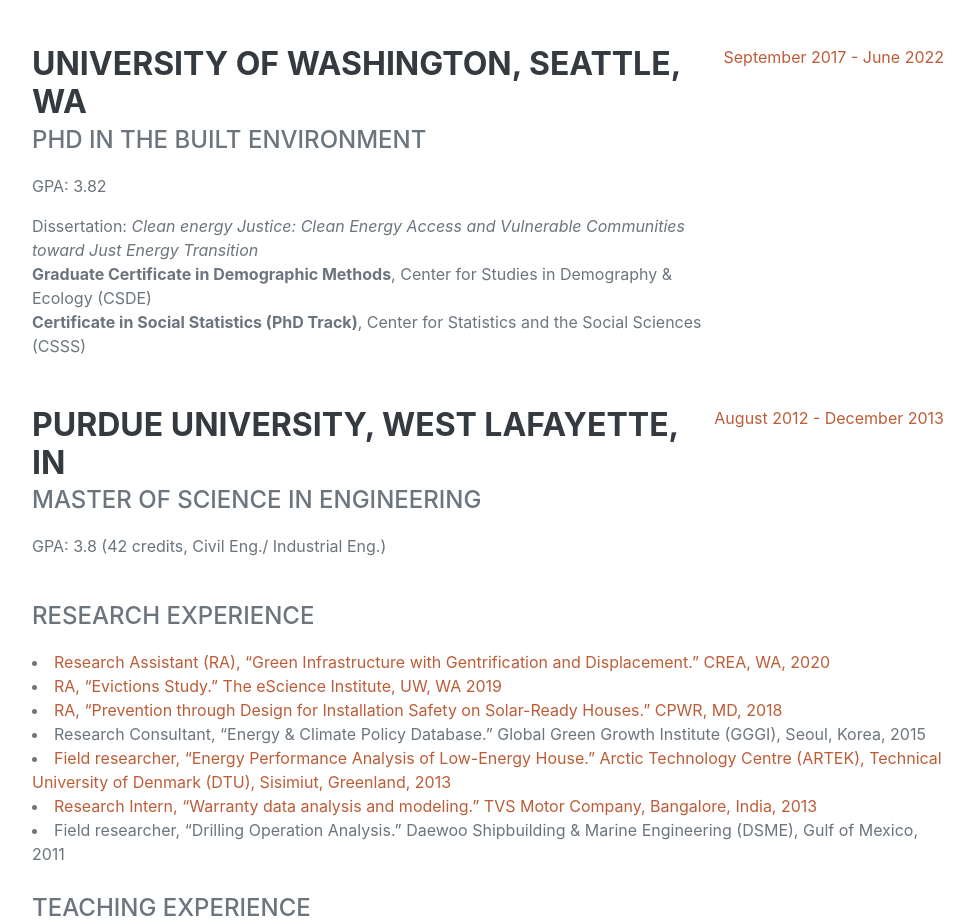
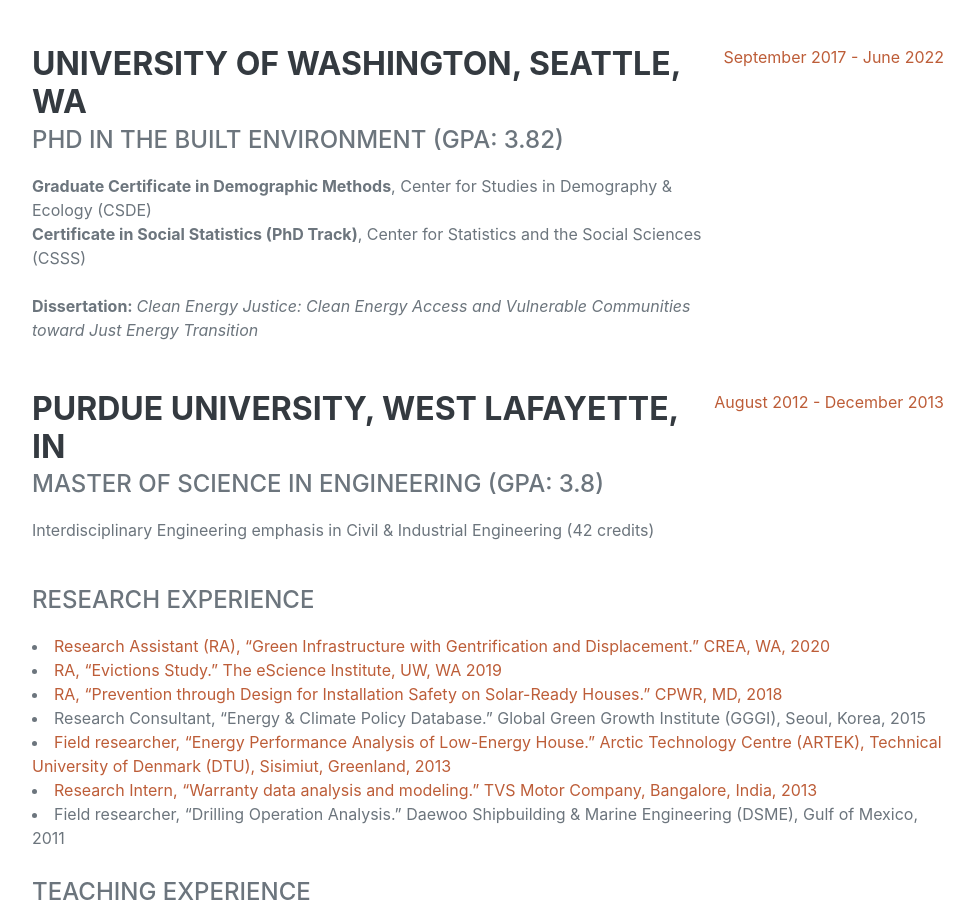
Before and after one commit to reconjohn/reconjohn.github.io, a website: page index.html in a window 1280 px wide. Shown: the part 1345-2267 px from the top of the page, without its empty margins (288-1262 px from the left). Drawn offline with nearby package versions, Linux system fonts and the light colour scheme; a web font is replaced by a local one.

```diff
--- a/index.html
+++ b/index.html
@@ -104,19 +104,21 @@
                     <div class="d-flex flex-column flex-md-row justify-content-between mb-5">
                         <div class="flex-grow-1">
                             <h3 class="mb-0">University of Washington, Seattle, WA</h3>
-                            <div class="subheading mb-3">PhD in the Built Environment </div>
-                            <p>GPA: 3.82</p>
-                            <div>Dissertation: <i>Clean energy Justice: Clean Energy Access and Vulnerable Communities toward Just Energy Transition</i></div>
+                            <div class="subheading mb-3">PhD in the Built Environment (GPA: 3.82)</div>
                             <div><b>Graduate Certificate in Demographic Methods</b>, Center for Studies in Demography & Ecology (CSDE)</div>
                             <div><b>Certificate in Social Statistics (PhD Track)</b>, Center for Statistics and the Social Sciences (CSSS)</div>
-                        </div>
+                            <br>
+
+                            <div><b>Dissertation: </b><i>Clean Energy Justice: Clean Energy Access and Vulnerable Communities toward Just Energy Transition</i></div>
+
+                          </div>
                         <div class="flex-shrink-0"><span class="text-primary">September 2017 - June 2022</span></div>
                     </div>
                     <div class="d-flex flex-column flex-md-row justify-content-between">
                         <div class="flex-grow-1">
                             <h3 class="mb-0">Purdue University, West Lafayette, IN</h3>
-                            <div class="subheading mb-3">Master of Science in Engineering </div>
-                            <p>GPA: 3.8 (42 credits, Civil Eng./ Industrial Eng.)</p>
+                            <div class="subheading mb-3">Master of Science in Engineering (GPA: 3.8)</div>
+                            <p>Interdisciplinary Engineering emphasis in Civil & Industrial Engineering (42 credits)</p>
                         </div>
                         <div class="flex-shrink-0"><span class="text-primary">August 2012 - December 2013</span></div>
 
```
